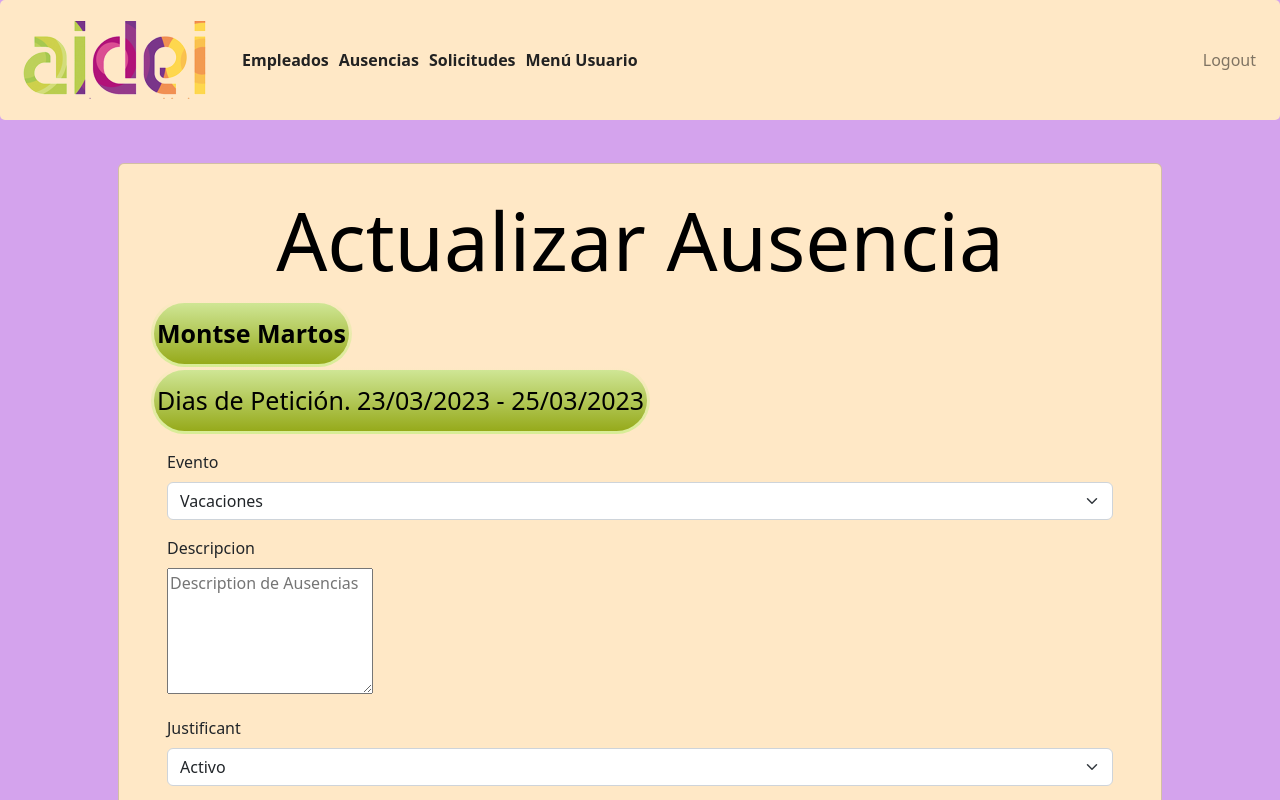
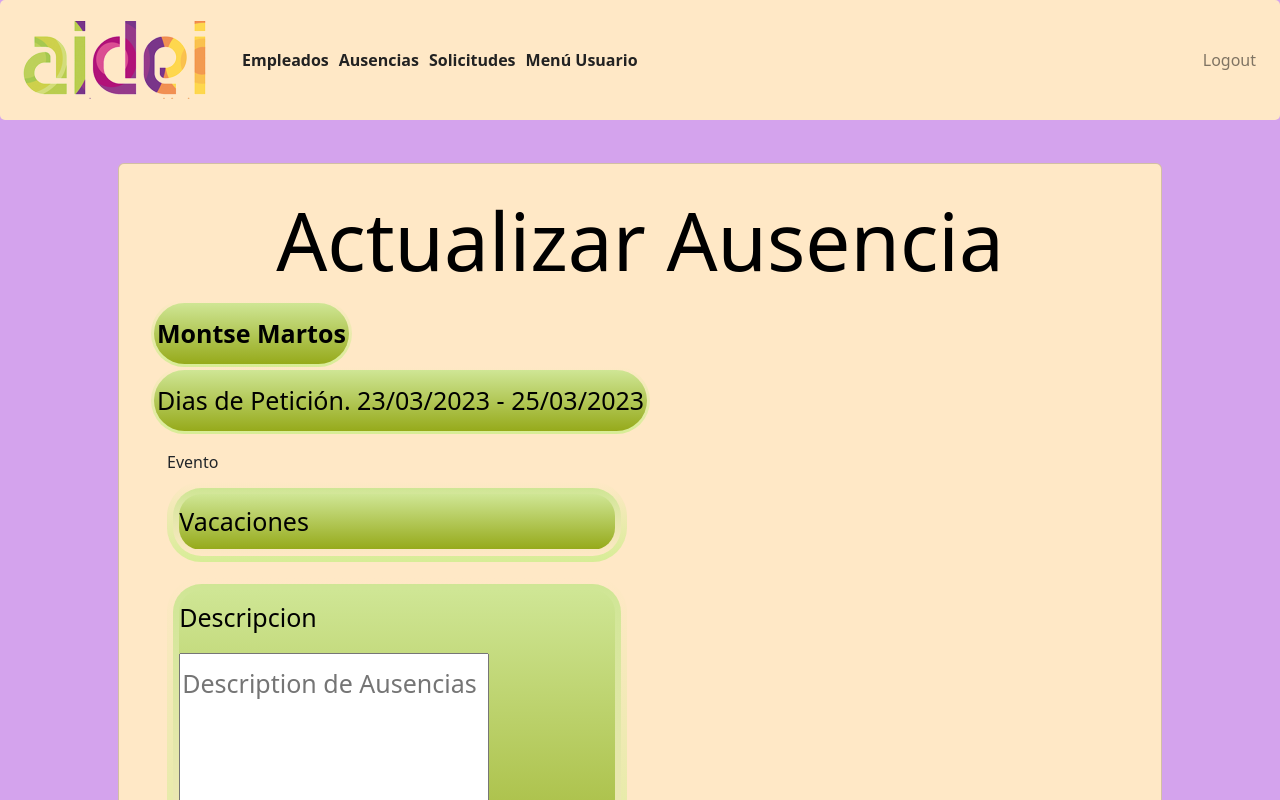
Before and after one commit to birdsinyourgarden/front-end-react-final-proyect, a React (Vite) app: page /absences in a window 1280 px wide. Shown: the top 800 px of the page. Built offline with nearby package versions, Linux system fonts and the light colour scheme; a web font is replaced by a local one.

Commit message:
add max-width

```diff
--- a/src/views/absences/Absences.css
+++ b/src/views/absences/Absences.css
@@ -27,6 +27,13 @@ label {
     content: "✓";
   }
 
+  .text-center {
+	font-size: 25px;
+  font: inter;
+  font-weight: 400;
+	color: #000;
+}
+
 .userName {
 	font-size: 25px;
     background: #CFE695;
@@ -48,13 +55,6 @@ background:
 
 }
 
-.text-center {
-	font-size: 25px;
-  font: inter;
-  font-weight: 400;
-	color: #000;
-}
-
 .dateAbscens {
   font-size: 25px;
   background-size: 10%;
@@ -71,5 +71,24 @@ background:
     linear-gradient(#CFE695, #96AA1B) content-box,
     linear-gradient(#CFE695, #FFE8C6) padding-box,
     linear-gradient(#FFE8C6, #d7ed96) border-box;
+}
 
+
+.mb-3 {
+  max-width: 460px;
+  font-size: 25px;
+  background-size: 10%;
+  color: #000;
+  padding-left: 10px;
+  line-height: 55px;
+  border: solid .25em transparent;
+  padding: .25em;
+  border-radius: 1.375em;
+  box-shadow:
+   inset 0 1px 1px rgba(#e1c56c, .875) /* сверху */,
+   inset 0 -1px 1px rgba(#e1c56c, .75) /* снизу */;
+  background:
+    linear-gradient(#CFE695, #96AA1B) content-box,
+    linear-gradient(#CFE695, #FFE8C6) padding-box,
+    linear-gradient(#FFE8C6, #d7ed96) border-box;
 }
--- a/src/views/absences/Absences.jsx
+++ b/src/views/absences/Absences.jsx
@@ -34,9 +34,9 @@ const  Absences= () => {
                            <option value="Formación">Formación</option>
                            <option value="Mudanzas">Mudanzas</option>
                            <option value="Otros...">Otros...</option>
-
                         </Form.Select>
                </Form.Group>
+
                <Form.Group className="mb-3" controlId="description">
                   <Form.Label>Descripcion</Form.Label>
                      <textarea type="text" placeholder="Description de Ausencias" rows="5"/>
```
Lines whose indentation alone changed are shown as unchanged.
